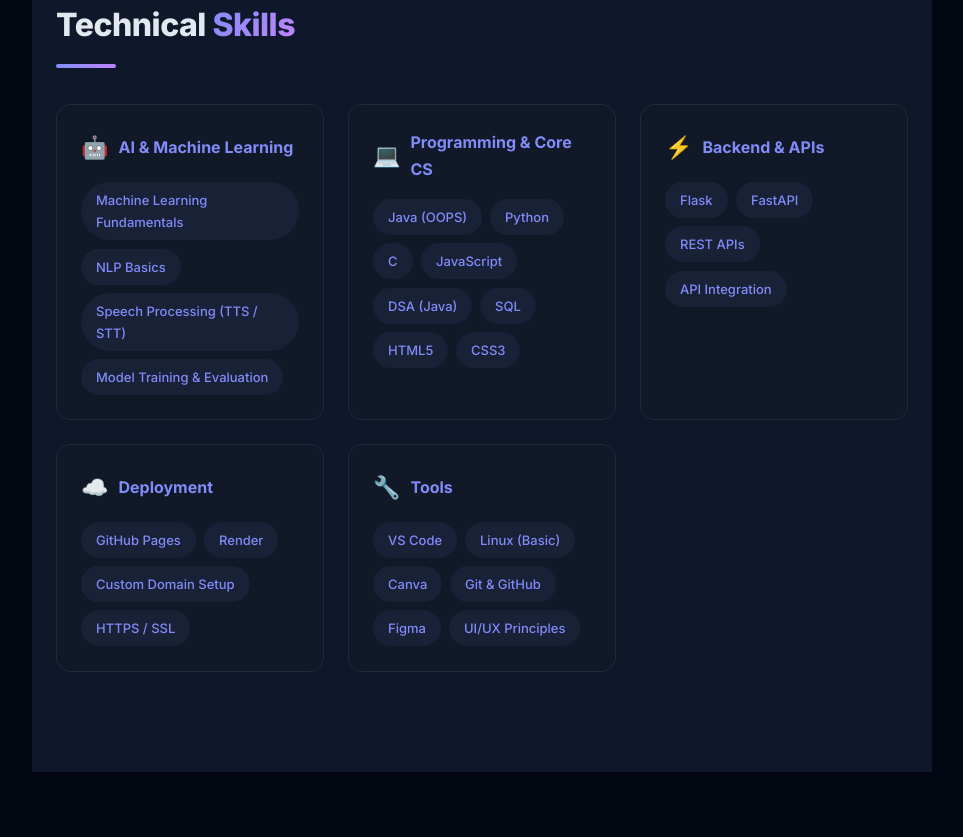
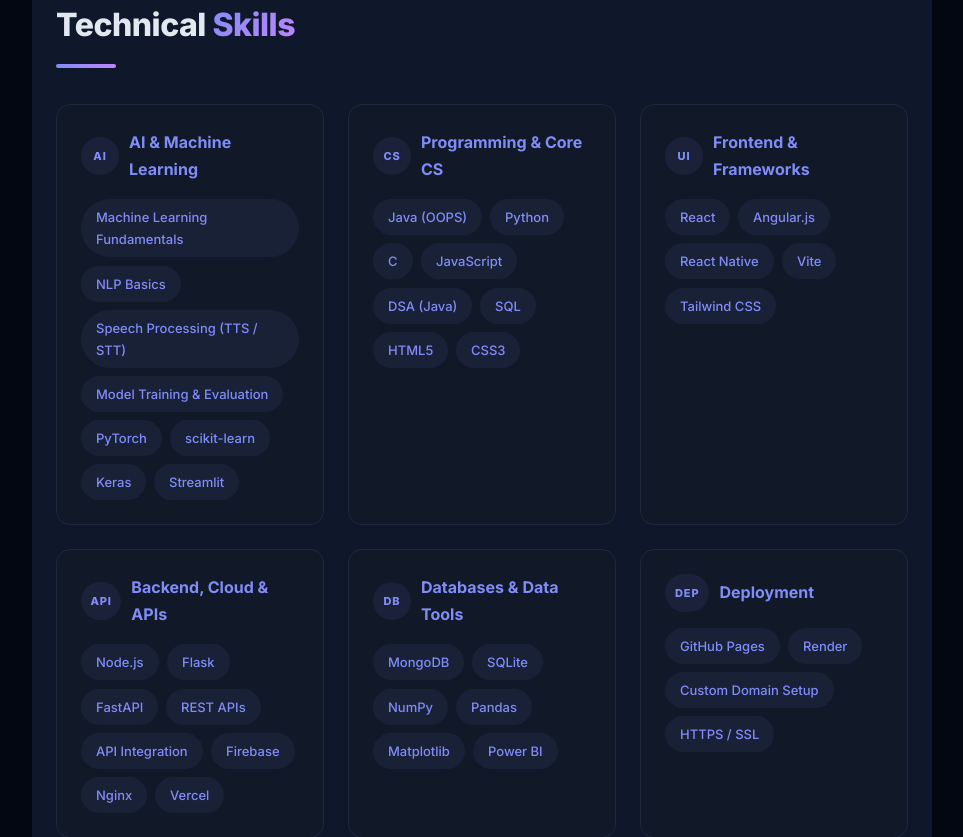
Before and after one commit to Nishwanth2809/nishwanth2809.github.io, a React (Vite) app: page / in a window 1280 px wide. Shown: the part 1500-2337 px from the top of the page, without its empty margins (158-1121 px from the left). Built offline with nearby package versions, Linux system fonts and the light colour scheme.

Commit message:
Add missing portfolio skills

```diff
--- a/src/App.css
+++ b/src/App.css
@@ -416,7 +416,19 @@
 }
 
 .skill-group-icon {
-  font-size: 22px;
+  min-width: 38px;
+  height: 38px;
+  display: inline-flex;
+  align-items: center;
+  justify-content: center;
+  padding: 0 10px;
+  border-radius: var(--radius-full);
+  background: var(--accent-subtle);
+  color: var(--accent);
+  font-size: 11px;
+  font-weight: 800;
+  letter-spacing: 0.08em;
+  text-transform: uppercase;
 }
 
 .skill-group h4 {
--- a/src/components/Skills.jsx
+++ b/src/components/Skills.jsx
@@ -3,28 +3,47 @@
 const skillGroups = [
   {
     title: 'AI & Machine Learning',
-    icon: '🤖',
-    skills: ['Machine Learning Fundamentals', 'NLP Basics', 'Speech Processing (TTS / STT)', 'Model Training & Evaluation'],
+    icon: 'AI',
+    skills: [
+      'Machine Learning Fundamentals',
+      'NLP Basics',
+      'Speech Processing (TTS / STT)',
+      'Model Training & Evaluation',
+      'PyTorch',
+      'scikit-learn',
+      'Keras',
+      'Streamlit',
+    ],
   },
   {
     title: 'Programming & Core CS',
-    icon: '💻',
+    icon: 'CS',
     skills: ['Java (OOPS)', 'Python', 'C', 'JavaScript', 'DSA (Java)', 'SQL', 'HTML5', 'CSS3'],
   },
   {
-    title: 'Backend & APIs',
-    icon: '⚡',
-    skills: ['Flask', 'FastAPI', 'REST APIs', 'API Integration'],
+    title: 'Frontend & Frameworks',
+    icon: 'UI',
+    skills: ['React', 'Angular.js', 'React Native', 'Vite', 'Tailwind CSS'],
+  },
+  {
+    title: 'Backend, Cloud & APIs',
+    icon: 'API',
+    skills: ['Node.js', 'Flask', 'FastAPI', 'REST APIs', 'API Integration', 'Firebase', 'Nginx', 'Vercel'],
+  },
+  {
+    title: 'Databases & Data Tools',
+    icon: 'DB',
+    skills: ['MongoDB', 'SQLite', 'NumPy', 'Pandas', 'Matplotlib', 'Power BI'],
   },
   {
     title: 'Deployment',
-    icon: '☁️',
+    icon: 'DEP',
     skills: ['GitHub Pages', 'Render', 'Custom Domain Setup', 'HTTPS / SSL'],
   },
   {
-    title: 'Tools',
-    icon: '🔧',
-    skills: ['VS Code', 'Linux (Basic)', 'Canva', 'Git & GitHub', 'Figma', 'UI/UX Principles'],
+    title: 'Tools & Design',
+    icon: 'TL',
+    skills: ['VS Code', 'Linux (Basic)', 'Canva', 'Git & GitHub', 'Figma', 'Adobe XD', 'Postman', 'UI/UX Principles'],
   },
 ]
 
```
Also changed, not shown: 4 other files (tests, documents, lock files or other folders).
